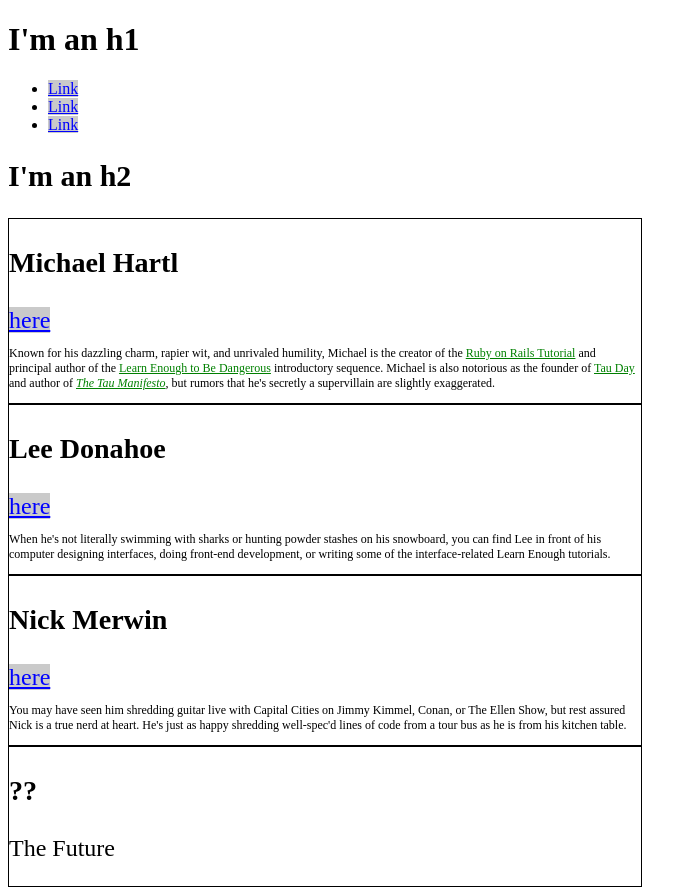
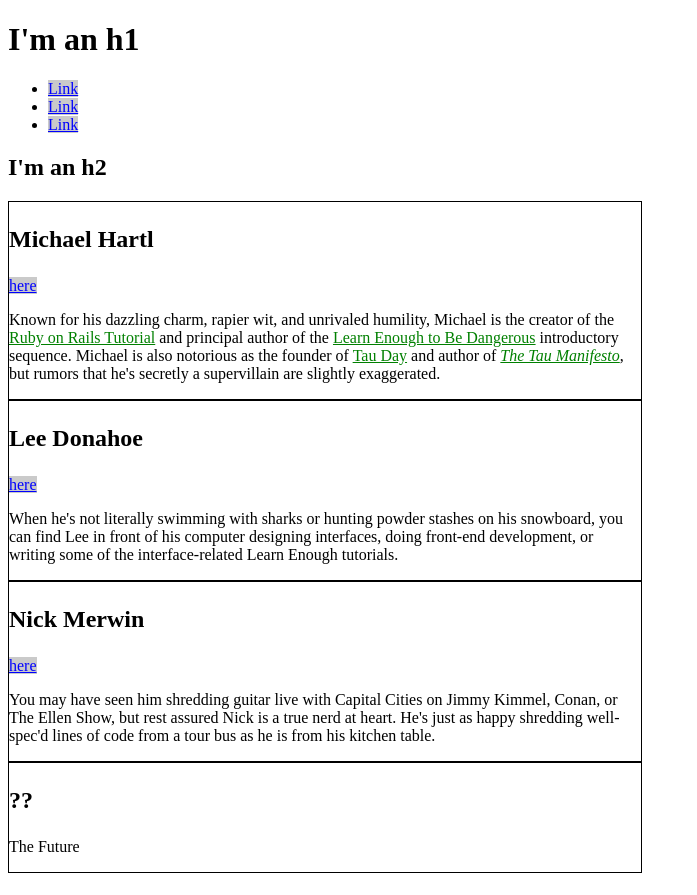
Before and after one commit to thicket8142/thicket8142.github.io, a plain HTML site: page index.html in a window 1280 px wide. Shown: the whole page, without its empty margins (0-697 px from the left). Drawn offline with Linux system fonts and the light colour scheme.

Commit message:
Sync with listing 7.15

```diff
--- a/index.html
+++ b/index.html
@@ -6,10 +6,7 @@
     <style>
       /* GLOBAL STYLES */
       a {
-        color: red;
-      }
-      h2 {
-        font-size: 30px;
+        color: #f00;
       }
 
       /* SOCIAL STYLES */
@@ -24,10 +21,14 @@
       }
       .bio-box {
         border: 1px solid black;
+        font-size: 1rem;
         width: 50%;
       }
+      .bio-box h3 {
+        font-size: 1.5em;
+      }
       .bio-copy {
-        font-size: 0.5em;
+        font-size: 1em;
       }
       .bio-copy a {
         color: green;
```
